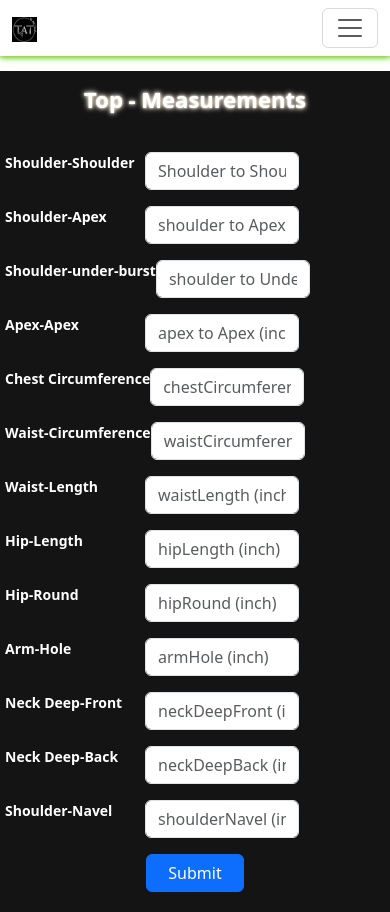
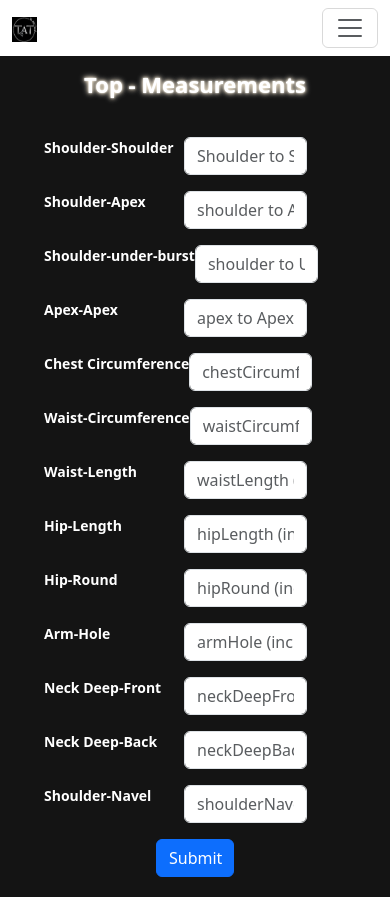
Before and after one commit to Yashrxx/TAT, a React (Create React App) app: page /TAT/top in a window 390 px wide. Built offline with nearby package versions, Linux system fonts and the light colour scheme; a web font is replaced by a local one.

Commit message:
new changes

```diff
--- a/src/dataValues/Fulldress.css
+++ b/src/dataValues/Fulldress.css
@@ -69,20 +69,18 @@
   flex-direction: column;
   justify-content: center;
   align-items: center;
-  margin-top: 15px;
   position: relative;
 }
 .stc h1 {
   margin-bottom: 40px;
   z-index: 2;
-  position: relative;
   font-size: 22px;
   font-weight: 600;
 }
 .filler {
-  position: relative;
+  /* position: relative; */
   z-index: 2;
-  width: 100%;
+  width: 80%;
 }
 .filler input {
   width: 40%;
```
